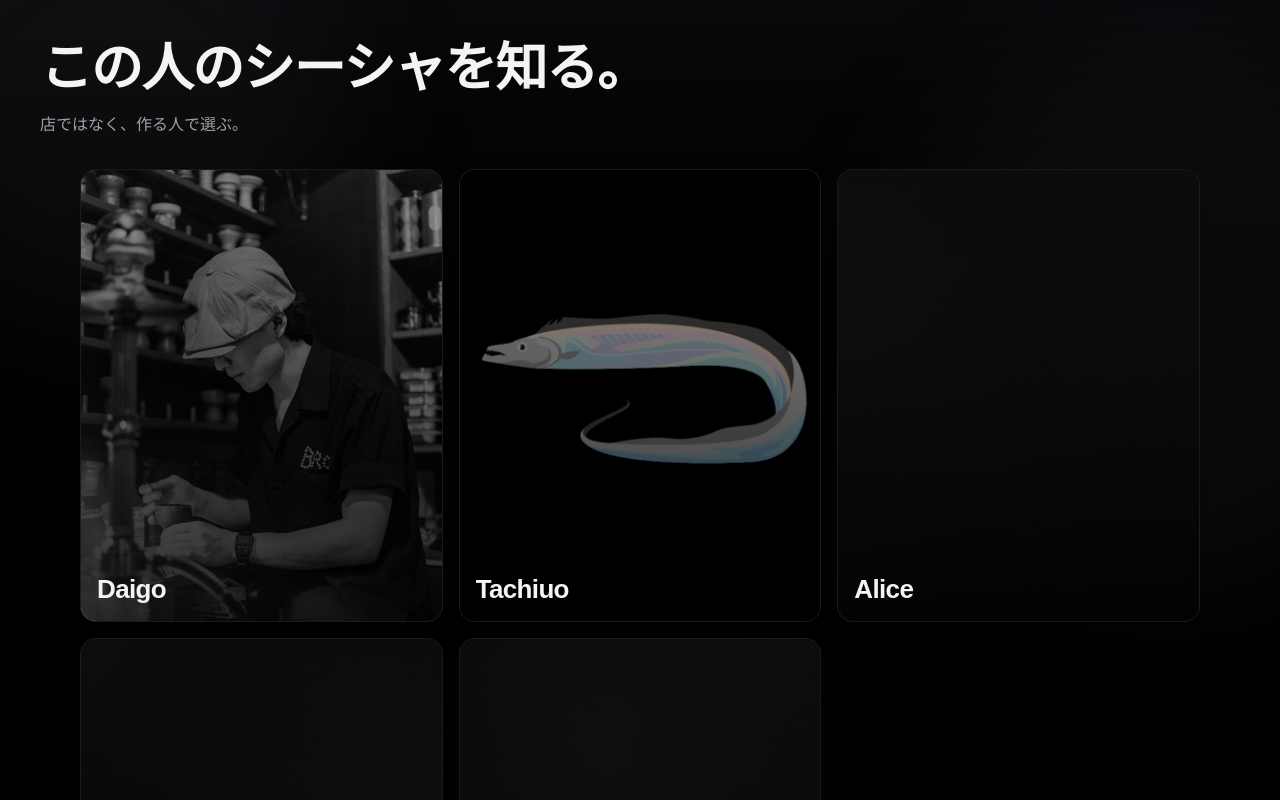
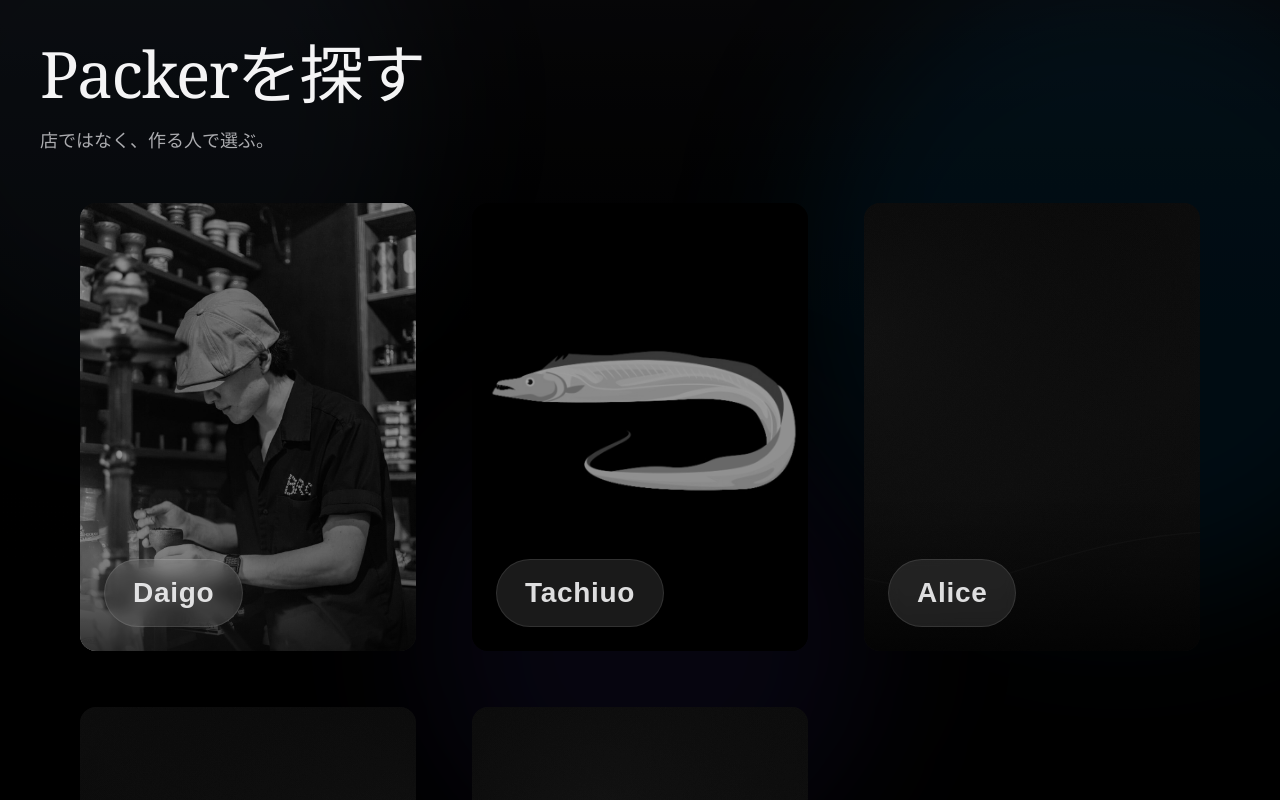
Before and after one commit to enganche1988/shisha-player, a Next.js app: page / in a window 1280 px wide. Shown: the top 800 px of the page. Built offline with nearby package versions, Linux system fonts and the light colour scheme.

Commit message:
ui: align top with Canva (quiet hero + grayscale cards + name pill)

```diff
--- a/src/app/page.tsx
+++ b/src/app/page.tsx
@@ -228,21 +228,23 @@ export default async function HomePage() {
     <main className="bg-black text-white overflow-x-hidden">
       <section className="relative min-h-[100svh] overflow-hidden">
         <div className="absolute inset-0 bg-gradient-to-b from-zinc-950 via-black to-black" />
-        <div className="absolute -left-28 -top-28 h-[28rem] w-[28rem] rounded-full bg-zinc-800/25 blur-3xl" />
-        <div className="absolute -right-40 top-10 h-[34rem] w-[34rem] rounded-full bg-zinc-700/15 blur-3xl" />
-        <div className="absolute inset-x-0 bottom-0 h-28 bg-gradient-to-t from-black to-transparent" />
+        {/* smoky quiet backdrop (no imagery, just light) */}
+        <div className="absolute -left-32 -top-40 h-[34rem] w-[34rem] rounded-full bg-slate-700/20 blur-3xl" />
+        <div className="absolute -right-40 -top-10 h-[40rem] w-[40rem] rounded-full bg-sky-900/25 blur-3xl" />
+        <div className="absolute left-1/3 top-1/3 h-[28rem] w-[28rem] rounded-full bg-indigo-950/30 blur-3xl" />
+        <div className="absolute inset-0 bg-black/35" />
 
         <div className="relative mx-auto flex min-h-[100svh] w-full max-w-7xl flex-col px-5 pt-7 pb-6 md:px-10 md:pt-10 md:pb-8">
           <div className="min-w-0">
-            <h1 className="text-[34px] font-semibold leading-[1.1] tracking-tight text-zinc-100 md:text-[52px]">
-              この人のシーシャを知る。
+            <h1 className="font-serif text-[40px] font-medium leading-[1.05] tracking-tight text-zinc-100 md:text-[64px]">
+              Packerを探す
             </h1>
-            <p className="mt-4 max-w-[28rem] text-sm text-zinc-400 md:text-base">
+            <p className="mt-5 max-w-[28rem] text-base text-zinc-300/80 md:text-lg">
               店ではなく、作る人で選ぶ。
             </p>
           </div>
 
-          <div className="mt-7 flex-1 md:mt-8">
+          <div className="mt-10 flex-1 md:mt-12">
             <PicksHeroCards picks={picks} todayAll={todayAll} />
           </div>
         </div>
--- a/src/app/picks-hero.client.tsx
+++ b/src/app/picks-hero.client.tsx
@@ -121,38 +121,35 @@ export function PicksHeroCards({ picks, todayAll }: { picks: PickRow[]; todayAll
   const shown = computed.slice(0, Math.min(visibleCount, 20));
 
   return (
-    <div className="mx-auto w-full max-w-7xl px-3 md:px-10">
-      <div className="grid grid-cols-1 gap-3 md:grid-cols-3 md:gap-4">
+    <div className="mx-auto w-full max-w-7xl px-4 md:px-10">
+      <div className="grid grid-cols-1 gap-8 md:grid-cols-3 md:gap-14">
         {shown.map((p: any) => {
           return (
             <Link
               key={String(p.slug)}
               href={`/people/${p.slug}`}
-              className="group relative overflow-hidden rounded-2xl border border-zinc-800/60 bg-zinc-950 shadow-[0_0_0_1px_rgba(0,0,0,0.2)]"
+              className="group relative overflow-hidden rounded-2xl bg-black/10"
             >
-              <div className="relative aspect-[16/10] md:aspect-[4/5]">
+              <div className="relative aspect-[3/4]">
                 <Image
                   src={peopleImageSrc(p.image)}
                   alt=""
                   fill
                   sizes="(max-width: 768px) 100vw, 33vw"
-                  className="object-cover object-center"
+                  className="object-cover object-center grayscale"
                   priority={false}
                   unoptimized
                 />
 
-                {/* dark overlay for quiet tone + text readability */}
-                <div className="absolute inset-0 bg-gradient-to-t from-black/80 via-black/45 to-black/20" />
-                <div className="absolute inset-0 bg-black/20" />
+                {/* dark overlay for quiet tone */}
+                <div className="absolute inset-0 bg-black/35" />
+                <div className="absolute inset-x-0 bottom-0 h-40 bg-gradient-to-t from-black/70 via-black/25 to-transparent" />
 
-                <div className="absolute inset-x-0 bottom-0 p-4">
-                  <div className="text-[22px] font-semibold leading-tight tracking-tight text-zinc-100 md:text-[26px]">
+                {/* name pill */}
+                <div className="absolute bottom-6 left-6">
+                  <span className="inline-flex items-center rounded-full border border-white/10 bg-white/10 px-7 py-3 text-[28px] font-semibold tracking-wide text-zinc-100/90 backdrop-blur-sm">
                     {p.displayName}
-                  </div>
-                </div>
-
-                <div className="pointer-events-none absolute inset-0 opacity-0 transition-opacity duration-300 group-hover:opacity-100">
-                  <div className="absolute inset-0 bg-white/5" />
+                  </span>
                 </div>
               </div>
             </Link>
```
